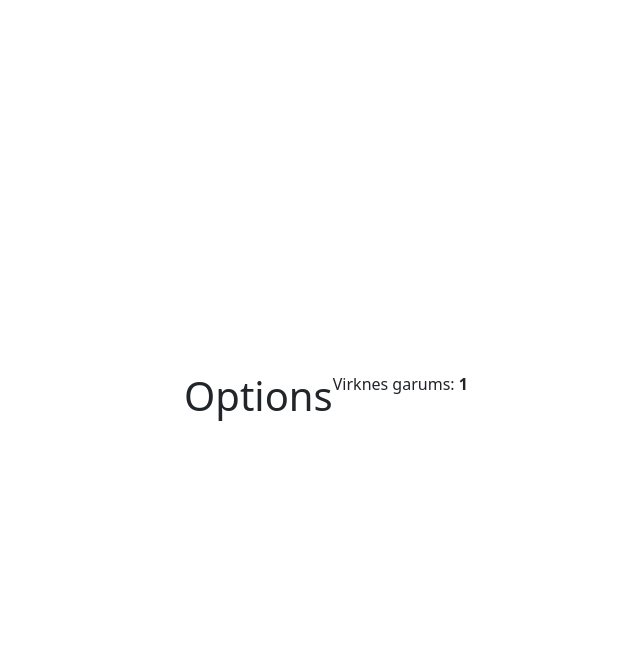
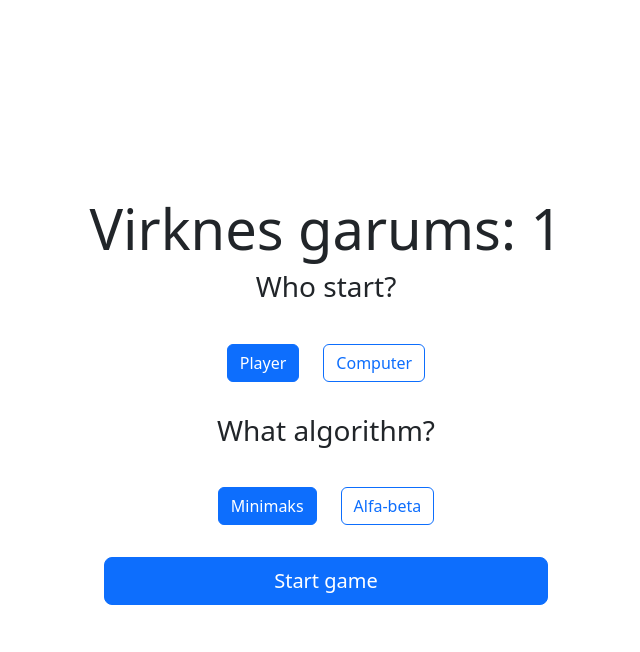
Before and after one commit to Fafn1rrr/ai_prakt1, a Flask app: template templates/options.html in a window 1280 px wide. Shown: the top 652 px of the page, without its empty margins (314-954 px from the left). Run offline with Flask 3, Linux system fonts and the light colour scheme; the template is opened without the code that fills it: most values are stand-ins (such as "Sample title", 1, 10 or a date in 2020).

Commit message:
options page

```diff
--- a/app.py
+++ b/app.py
@@ -19,6 +19,9 @@ def options():
 
     return render_template("options.html", length=length)
 
+@app.route("/game", methods=["GET", "POST"])
+def game():
+    return render_template("game.html")
 
 if __name__ == "__main__":
     app.run(debug=True)
--- a/templates/base.html
+++ b/templates/base.html
@@ -1,7 +1,7 @@
   {% include "partials/header.html" %}
 <body class="d-flex flex-column min-vh-100 justify-content-center">
 
-  <main class="d-flex container py-4 justify-content-center">
+  <main class="d-flex container py-4 justify-content-center w-50">
     {% block content %}{% endblock %}
   </main>
 
--- /dev/null
+++ b/templates/game.html
@@ -0,0 +1,5 @@
+{% extends "base.html" %}
+{% block title %}Game{% endblock %}
+
+{% block content %}
+{% endblock %}
--- a/templates/index.html
+++ b/templates/index.html
@@ -3,7 +3,7 @@
 {% block title %}Main{% endblock %}
 
 {% block content %}
-  <div class="d-flex container py-4 justify-content-center flex-column align-baseline w-50">
+  <div class="d-flex container py-4 justify-content-center flex-column align-baseline">
     <h1 class="align-self-center display-1">Skaitļu spēle</h1>
     <h2 class="align-self-center display-4">Virknes garums:</h2>
     <form action="/options" method="POST" class="d-flex justify-content-between align-self-center w-75 gap-2">
--- a/templates/options.html
+++ b/templates/options.html
@@ -3,6 +3,35 @@
 {% block title %}Options{% endblock %}
 
 {% block content %}
-  <h1>Options</h1>
-  <p>Virknes garums: <b>{{ length }}</b></p>
+  <div class="d-flex container py-4 justify-content-center flex-column align-baseline">
+
+    <h1 class="align-self-center display-4">Virknes garums: <b>{{ length }}</b></h1>
+    <form action="/game" method="POST" class="d-flex flex-column align-self-center w-75 gap-2">
+      <input type="hidden" name="length" value="{{ length }}">
+      <h3 class="align-self-center ">Who start?</h3>
+      <div class="d-flex container py-4 justify-content-center gap-4 flex-row align-baseline">
+
+        <input type="radio" class="btn-check" name="starter" id="starter_human" value="human" checked>
+        <label class="btn btn-outline-primary" for="starter_human">Player</label>
+
+        <input type="radio" class="btn-check" name="starter" id="starter_ai" value="ai">
+        <label class="btn btn-outline-primary" for="starter_ai">Computer</label>
+
+      </div>
+      <h3 class="align-self-center ">What algorithm?</h3>
+      <div class="d-flex container py-4 justify-content-center gap-4 flex-row align-baseline">
+
+        <input type="radio" class="btn-check" name="algo" id="algo_minimax" value="minimax" checked>
+        <label class="btn btn-outline-primary" for="algo_minimax">Minimaks</label>
+
+        <input type="radio" class="btn-check" name="algo" id="algo_ab" value="alphabeta">
+        <label class="btn btn-outline-primary" for="algo_ab">Alfa-beta</label>
+
+      </div>
+      <button type="submit" class="btn btn-primary btn-lg align-baseline">Start game</button>
+    </form>
+  {% if error %}
+    <div class="alert alert-danger mt-3 text-center">{{ error }}</div>
+  {% endif %}
+  </div>
 {% endblock %}
```
